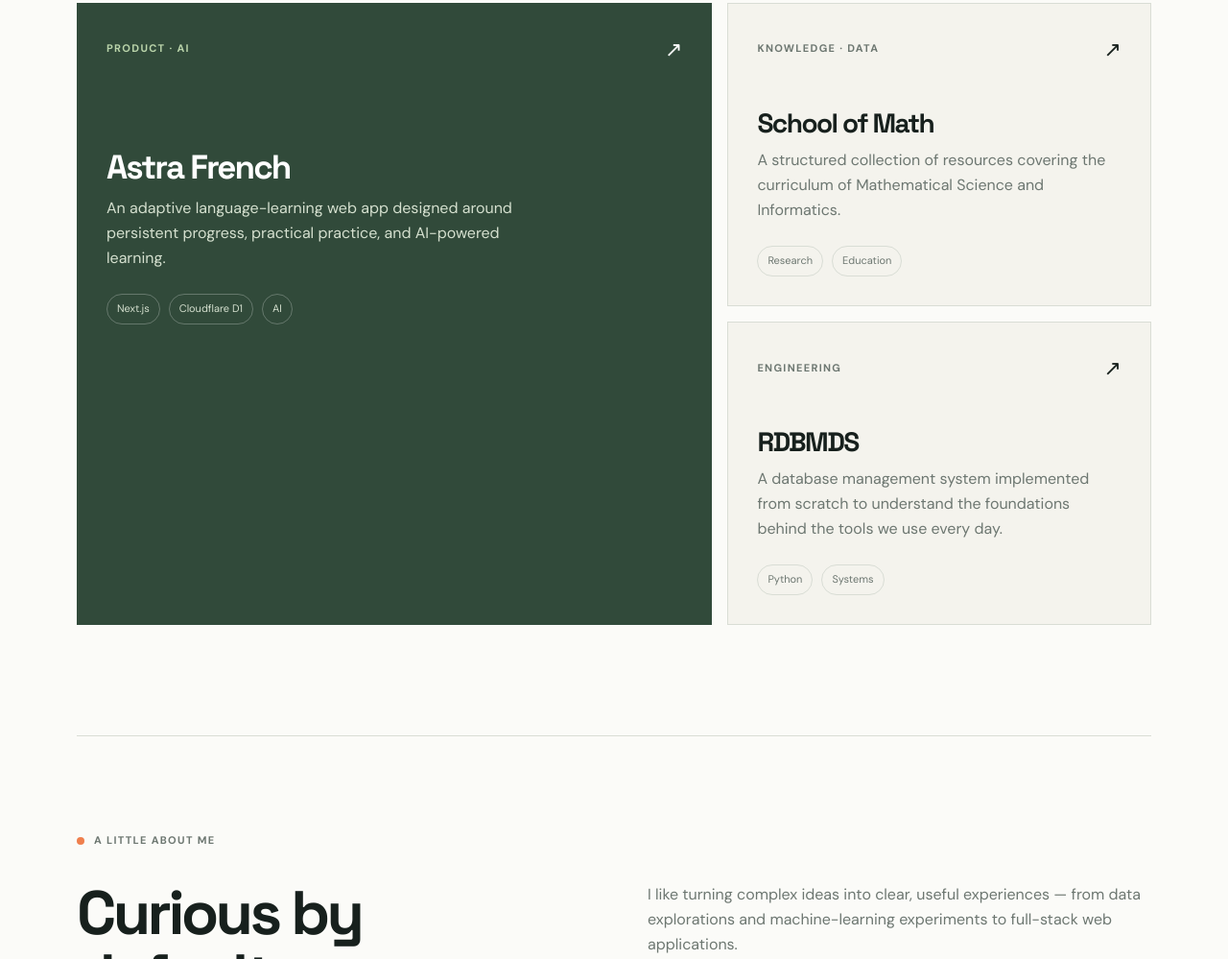
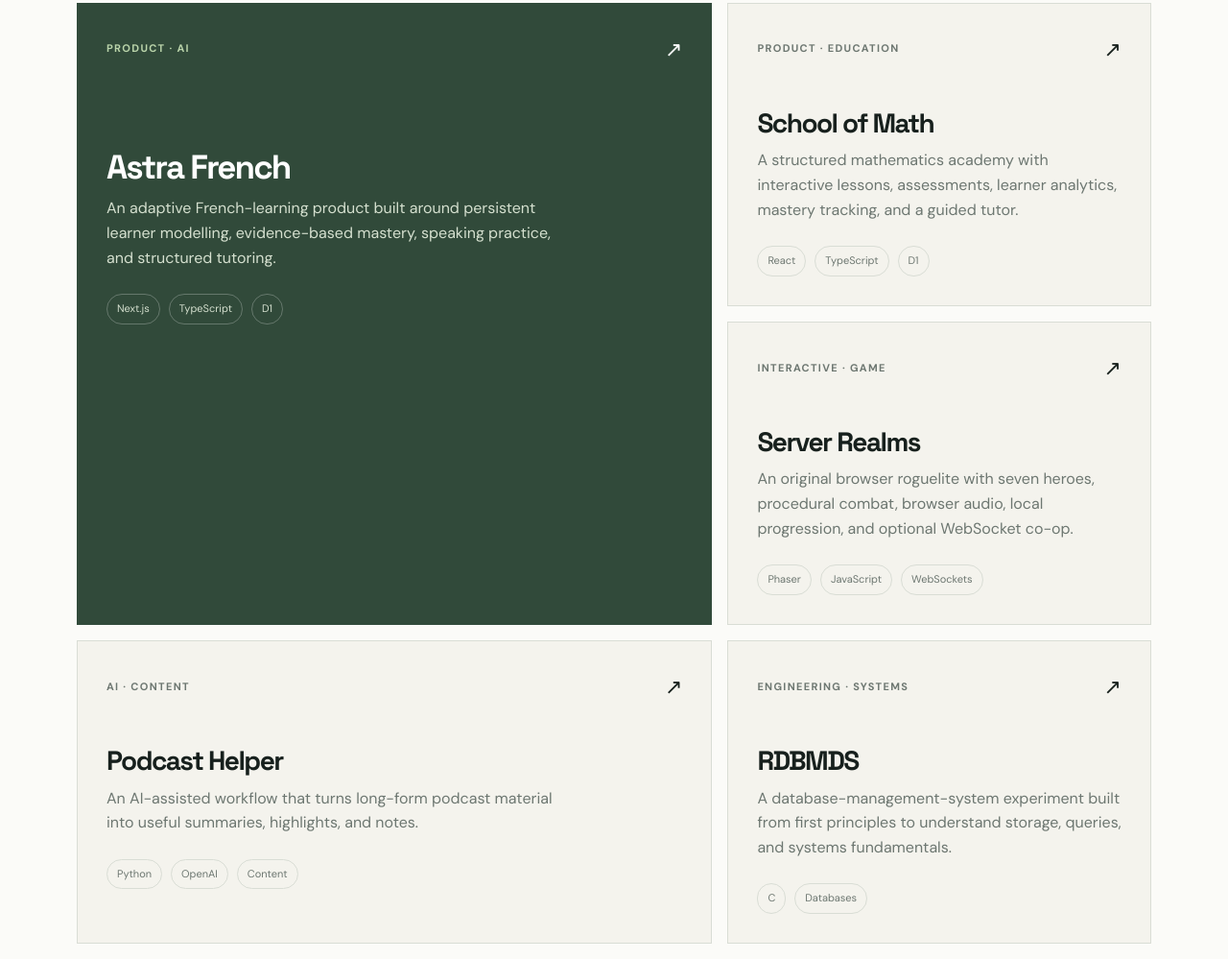
Before and after one commit to abdalraheemmokhtar/portfolio, a plain HTML site: page index.html in a window 1280 px wide. Shown: the part 825-1824 px from the top of the page at 96% size. Drawn offline with Linux system fonts and the light colour scheme.

Commit message:
Deploy current portfolio project selection

```diff
--- a/index.html
+++ b/index.html
@@ -44,15 +44,23 @@
       <div class="projects">
         <a class="project featured" href="https://github.com/abdalraheemmokhtar/astra-french" target="_blank" rel="noreferrer">
           <div class="project-top"><span class="tag">PRODUCT · AI</span><span class="arrow">↗</span></div>
-          <h2>Astra French</h2><p>An adaptive language-learning web app designed around persistent progress, practical practice, and AI-powered learning.</p><div class="project-meta"><span>Next.js</span><span>Cloudflare D1</span><span>AI</span></div>
+          <h2>Astra French</h2><p>An adaptive French-learning product built around persistent learner modelling, evidence-based mastery, speaking practice, and structured tutoring.</p><div class="project-meta"><span>Next.js</span><span>TypeScript</span><span>D1</span></div>
         </a>
         <a class="project" href="https://github.com/abdalraheemmokhtar/SchoolOfMath" target="_blank" rel="noreferrer">
-          <div class="project-top"><span class="tag">KNOWLEDGE · DATA</span><span class="arrow">↗</span></div>
-          <h2>School of Math</h2><p>A structured collection of resources covering the curriculum of Mathematical Science and Informatics.</p><div class="project-meta"><span>Research</span><span>Education</span></div>
+          <div class="project-top"><span class="tag">PRODUCT · EDUCATION</span><span class="arrow">↗</span></div>
+          <h2>School of Math</h2><p>A structured mathematics academy with interactive lessons, assessments, learner analytics, mastery tracking, and a guided tutor.</p><div class="project-meta"><span>React</span><span>TypeScript</span><span>D1</span></div>
+        </a>
+        <a class="project" href="https://github.com/abdalraheemmokhtar/Server_realms" target="_blank" rel="noreferrer">
+          <div class="project-top"><span class="tag">INTERACTIVE · GAME</span><span class="arrow">↗</span></div>
+          <h2>Server Realms</h2><p>An original browser roguelite with seven heroes, procedural combat, browser audio, local progression, and optional WebSocket co-op.</p><div class="project-meta"><span>Phaser</span><span>JavaScript</span><span>WebSockets</span></div>
+        </a>
+        <a class="project" href="https://github.com/abdalraheemmokhtar/Podcast-helper-with-OpenAI" target="_blank" rel="noreferrer">
+          <div class="project-top"><span class="tag">AI · CONTENT</span><span class="arrow">↗</span></div>
+          <h2>Podcast Helper</h2><p>An AI-assisted workflow that turns long-form podcast material into useful summaries, highlights, and notes.</p><div class="project-meta"><span>Python</span><span>OpenAI</span><span>Content</span></div>
         </a>
         <a class="project" href="https://github.com/abdalraheemmokhtar/RDBMDS" target="_blank" rel="noreferrer">
-          <div class="project-top"><span class="tag">ENGINEERING</span><span class="arrow">↗</span></div>
-          <h2>RDBMDS</h2><p>A database management system implemented from scratch to understand the foundations behind the tools we use every day.</p><div class="project-meta"><span>Python</span><span>Systems</span></div>
+          <div class="project-top"><span class="tag">ENGINEERING · SYSTEMS</span><span class="arrow">↗</span></div>
+          <h2>RDBMDS</h2><p>A database-management-system experiment built from first principles to understand storage, queries, and systems fundamentals.</p><div class="project-meta"><span>C</span><span>Databases</span></div>
         </a>
       </div>
     </section>
```
